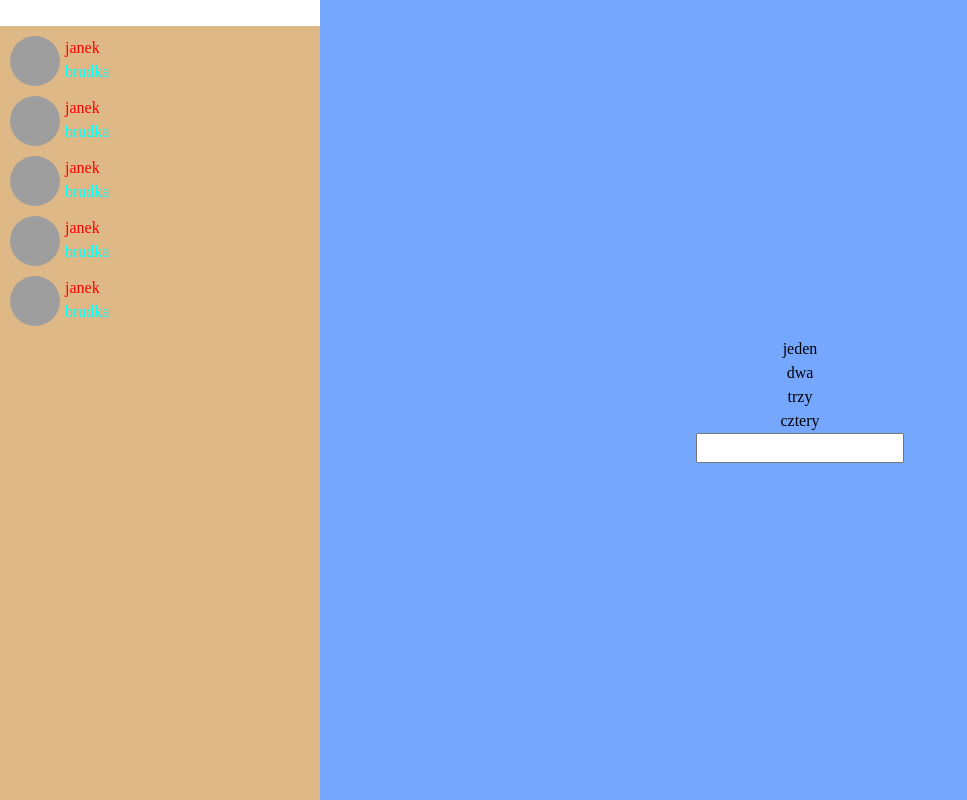
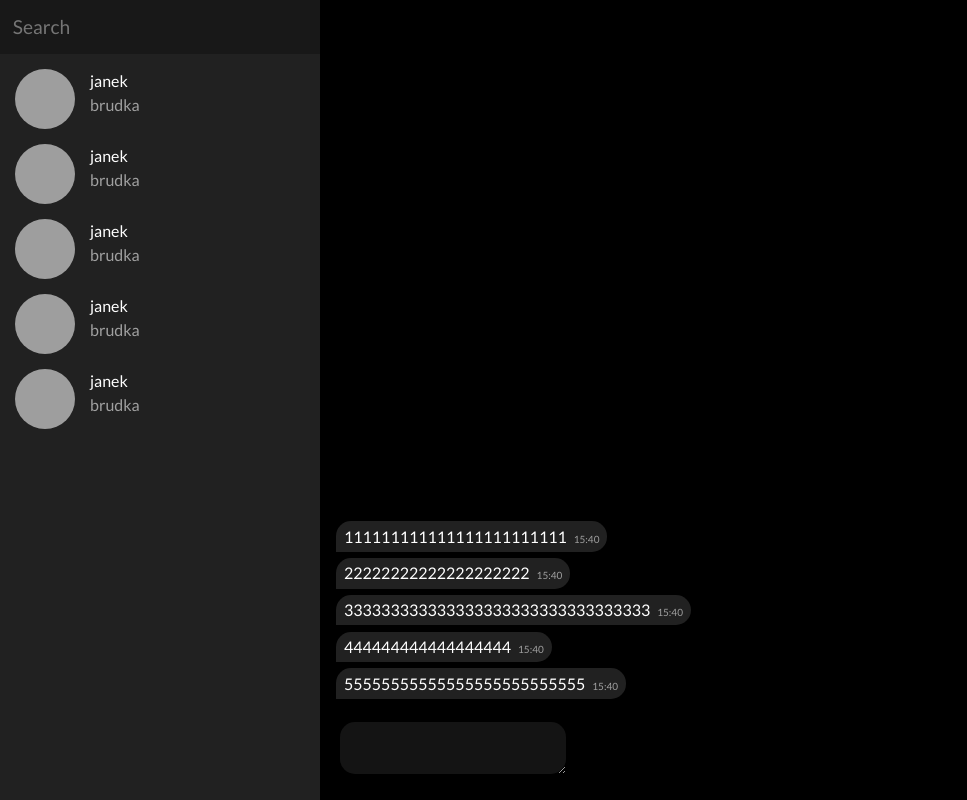
Before and after one commit to huanamigo/react-chat-app, a React (Vite) app: page / in a window 1280 px wide. Shown: the whole page, without its empty margins (0-967 px from the left). Built offline with nearby package versions, Linux system fonts and the light colour scheme; grey boxes are pictures that could not be loaded.

Commit message:
css changes

```diff
--- a/src/App.module.scss
+++ b/src/App.module.scss
@@ -1,4 +1,10 @@
+@import url('https://fonts.googleapis.com/css2?family=Lato:ital,wght@0,100;0,300;0,400;0,700;0,900;1,100;1,300;1,400;1,700;1,900&display=swap');
+
 .container {
   margin: 0;
   padding: 0;
+
+  * {
+    font-family: 'Lato', sans-serif;
+  }
 }
--- a/src/components/Chat/Chat.module.scss
+++ b/src/components/Chat/Chat.module.scss
@@ -1,9 +1,9 @@
 .container {
   width: 75vw;
   height: 100vh;
-  background-color: rgb(117, 167, 255);
+  background-color: black;
   display: flex;
-  justify-content: center;
-  align-items: center;
   flex-direction: column;
+  align-items: flex-start;
+  justify-content: end;
 }
--- a/src/components/Chat/Chat.tsx
+++ b/src/components/Chat/Chat.tsx
@@ -5,10 +5,11 @@ import MessageInput from './MessageInput/MessageInput';
 const Chat = () => {
   return (
     <div className={styles.container}>
-      <Message messageText="jeden" />
-      <Message messageText="dwa" />
-      <Message messageText="trzy" />
-      <Message messageText="cztery" />
+      <Message messageText="111111111111111111111111" time="15:40" />
+      <Message messageText="22222222222222222222" time="15:40" />
+      <Message messageText="333333333333333333333333333333333" time="15:40" />
+      <Message messageText="444444444444444444" time="15:40" />
+      <Message messageText="55555555555555555555555555" time="15:40" />
       <MessageInput />
     </div>
   );
--- a/src/components/Chat/Message/Message.module.scss
+++ b/src/components/Chat/Message/Message.module.scss
@@ -0,0 +1,17 @@
+.container {
+  padding: 0.2rem 0.5rem;
+  margin: 0.2rem;
+  margin-left: 1rem;
+  background-color: rgb(33, 33, 33);
+  color: white;
+  border-top-right-radius: 15px;
+  border-bottom-right-radius: 15px;
+  border-top-left-radius: 15px;
+  font-size: 16px;
+
+  .time {
+    margin-left: 7px;
+    color: rgb(160, 160, 160);
+    font-size: 10px;
+  }
+}
--- a/src/components/Chat/Message/Message.tsx
+++ b/src/components/Chat/Message/Message.tsx
@@ -2,12 +2,14 @@ import styles from './Message.module.scss';
 
 interface IProps {
   messageText: string;
+  time: string;
 }
 
-const Message = ({ messageText }: IProps) => {
+const Message = ({ messageText, time }: IProps) => {
   return (
     <div className={styles.container}>
-      <p>{messageText}</p>
+      <span>{messageText}</span>
+      <span className={styles.time}>{time}</span>
     </div>
   );
 };
--- a/src/components/Chat/MessageInput/MessageInput.module.scss
+++ b/src/components/Chat/MessageInput/MessageInput.module.scss
@@ -0,0 +1,12 @@
+.container {
+  textarea {
+    width: 100%;
+    border: none;
+    font-size: 28px;
+    background-color: rgb(20, 20, 20);
+    border-radius: 15px;
+    margin: 20px;
+    color: white;
+    font-size: 16px;
+  }
+}
--- a/src/components/Chat/MessageInput/MessageInput.tsx
+++ b/src/components/Chat/MessageInput/MessageInput.tsx
@@ -3,7 +3,7 @@ import styles from './MessageInput.module.scss';
 const MessageInput = () => {
   return (
     <div className={styles.container}>
-      <input type="text" />
+      <textarea />
     </div>
   );
 };
--- a/src/components/Sidebar/Chats/Chats.module.scss
+++ b/src/components/Sidebar/Chats/Chats.module.scss
@@ -1,20 +1,20 @@
 .container {
   display: flex;
-  margin: 10px;
+  margin: 15px;
   img {
-    width: 50px;
-    height: 50px;
+    width: 60px;
+    height: 60px;
     border-radius: 50%;
   }
 
   .wrapper {
-    margin-left: 5px;
+    margin-left: 15px;
     .username {
-      color: red;
+      color: white;
     }
 
     .message {
-      color: aqua;
+      color: rgb(160, 160, 160);
     }
   }
 }
--- a/src/components/Sidebar/Search.tsx/Search.module.scss
+++ b/src/components/Sidebar/Search.tsx/Search.module.scss
@@ -3,5 +3,9 @@
     width: 100%;
     border: none;
     outline: none;
+    background-color: rgb(24, 24, 24);
+    color: white;
+    padding: 0.8rem;
+    font-size: larger;
   }
 }
--- a/src/components/Sidebar/Search.tsx/Search.tsx
+++ b/src/components/Sidebar/Search.tsx/Search.tsx
@@ -3,7 +3,7 @@ import styles from './Search.module.scss';
 const Search = () => {
   return (
     <div className={styles.container}>
-      <input type="text" />
+      <input type="text" placeholder="Search" />
     </div>
   );
 };
--- a/src/components/Sidebar/Sidebar.module.scss
+++ b/src/components/Sidebar/Sidebar.module.scss
@@ -1,4 +1,4 @@
 .container {
-  background-color: burlywood;
+  background-color: rgb(33, 33, 33);
   width: 25vw;
 }
```
